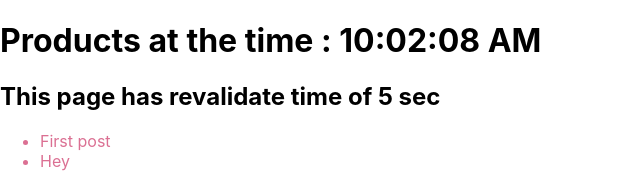
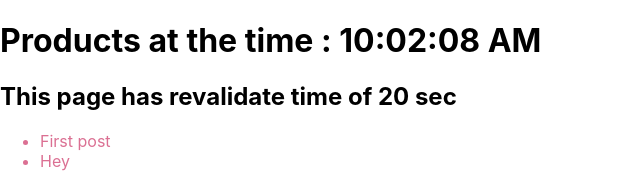
Before and after one commit to sgollapudi77/next-app-basic, a Next.js app: page /products in a window 1280 px wide. Shown: the top 172 px of the page, without its empty margins (0-640 px from the left). Built offline with nearby package versions, Linux system fonts and the light colour scheme.

Commit message:
Update revalidate time

```diff
--- a/pages/products.js
+++ b/pages/products.js
@@ -10,7 +10,7 @@ export async function getStaticProps() {
           products:data,
           generatedDate : new Date().toLocaleTimeString() || null
       }, // will be passed to the page component as props
-      revalidate : 50,
+      revalidate : 20,
     }
 }
 
@@ -23,7 +23,7 @@ export default function Products(props){
   return(
         <>
             <h1>Products at the time : {props.generatedDate}</h1>
-            <h2>This page has revalidate time of 5 sec</h2>
+            <h2>This page has revalidate time of 20 sec</h2>
             <ul>
                 {props.products.map((product)=>
                 (<li className={styles.link} key={product.id}>
```
